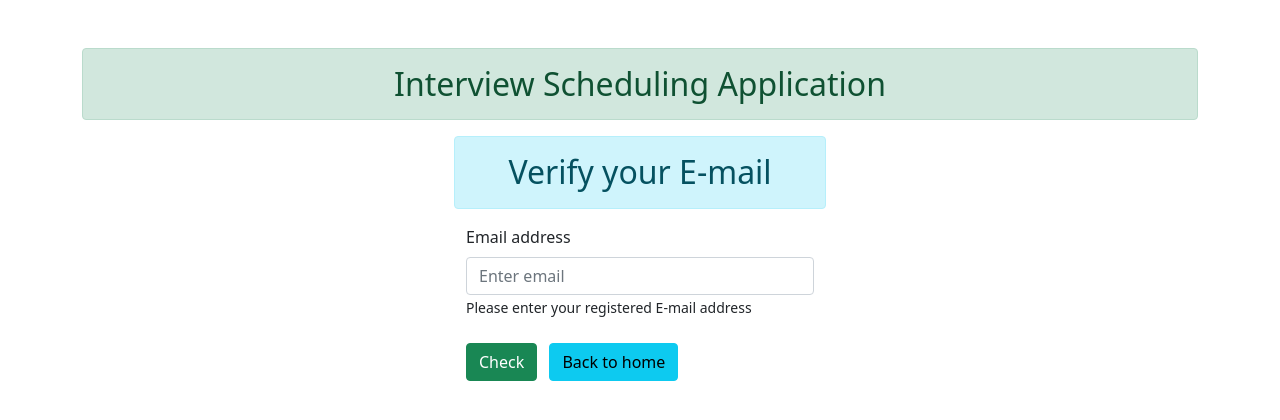
After one commit to KodeYash/Interview-Manager, a Django app: page /verify/35/ in a window 1280 px wide. The commit adds this page. Shown: the top 420 px of the page. Run offline with Django 4.2, Linux system fonts and the light colour scheme; some libraries are stand-ins or nearby versions.

Commit message:
email validation function

```diff
--- a/interview_management/urls.py
+++ b/interview_management/urls.py
@@ -13,6 +13,7 @@ Including another URLconf
     1. Import the include() function: from django.urls import include, path
     2. Add a URL to urlpatterns:  path('blog/', include('blog.urls'))
 """
+from unicodedata import name
 from django import views
 from django.contrib import admin
 from django.urls import path
@@ -21,6 +22,7 @@ from main_page import views
 urlpatterns = [
     path('admin/', admin.site.urls),
     path('', views.home, name="home"),
-    path('del/<int:id>/',views.delete_interview, name="del_data"),
+    path('del/<int:id>/', views.delete_interview, name="del_data"),
     path('edit/<int:id>/', views.edit_interview, name="edit_data"),
+    path('verify/<int:id>/', views.verify, name="verify_email"),
 ]
--- a/main_page/forms.py
+++ b/main_page/forms.py
@@ -1,7 +1,3 @@
-from operator import pos
-from tkinter import Widget
-from turtle import position
-from django.core import validators
 from django import forms
 from .models import Interview, Participant
 
--- a/main_page/models.py
+++ b/main_page/models.py
@@ -1,4 +1,3 @@
-from unicodedata import name
 from django.db import models
 
 # Create your models here.
--- a/main_page/templates/base.html
+++ b/main_page/templates/base.html
@@ -1,4 +1,4 @@
-    <!DOCTYPE html>
+<!DOCTYPE html>
 {% load static %}
 
 <html lang="en">
--- /dev/null
+++ b/main_page/templates/verify_ip.html
@@ -0,0 +1,32 @@
+{% extends 'base.html' %}
+
+{% block content %}
+<div class="row offset-4 col-sm-4">
+    <h2 class="text-center alert alert-info">Verify your E-mail</h2>
+    {% if messages %}
+    {% for message in messages %}
+
+    <div {% if message.tags %} class="alert alert-{{message.tags}} alert-dismissible fade show" {% endif %}
+        role="alert">
+        <strong>{{message}}</strong>
+        <button type="button" class="btn-close" data-bs-dismiss="alert" aria-label="Close"></button>
+    </div>
+
+    {% endfor %}
+    {% endif %}
+    <form action="#" method="POST" class="mb-2">
+        {% csrf_token %}
+        <div class="form-group">
+            <label for="exampleInputEmail1">Email address</label>
+            <div class="mt-2 mb-3">
+                <input type="email" class="form-control " name="emailtocheck" aria-describedby="emailHelp"
+                    placeholder="Enter email">
+                <small>Please enter your registered E-mail address</small>
+            </div>
+        </div>
+        <button type="submit" class="btn btn-success">Check</button>
+        <a href={% url 'home' %} class="btn btn-info my-2 mx-2">Back to home</a>
+    </form>
+</div>
+
+{% endblock content %}
--- a/main_page/views.py
+++ b/main_page/views.py
@@ -137,3 +137,19 @@ def delete_interview(req, id):
         pi = Interview.objects.get(pk=id)
         pi.delete()
         return HttpResponseRedirect('/')
+
+
+# Verify Email
+def verify(req, id):
+    if req.method == "POST":
+        pi = Interview.objects.get(pk=id).participated_by()
+        etc = req.POST["emailtocheck"]
+        check = False
+        for p in pi:
+            if(p.email.lower() == etc.lower()):
+                messages.success(req, 'You are eligible for the Interview')
+                check = True
+
+        if check == False:
+            messages.warning(req, "You are not eligible for interview")
+    return render(req, "verify_ip.html")
--- a/requirements.txt
+++ /dev/null
@@ -1,4 +0,0 @@
-asgiref==3.5.0
-Django==4.0.3
-sqlparse==0.4.2
-tzdata==2021.5
```
Also changed, not shown: interview_management/settings.py (+10 -2 lines), main_page/templates/home.html (+7 -2 lines), db.sqlite3, main_page/static/js/bootstrap.js, main_page/static/js/popper.js, 3 other files.
